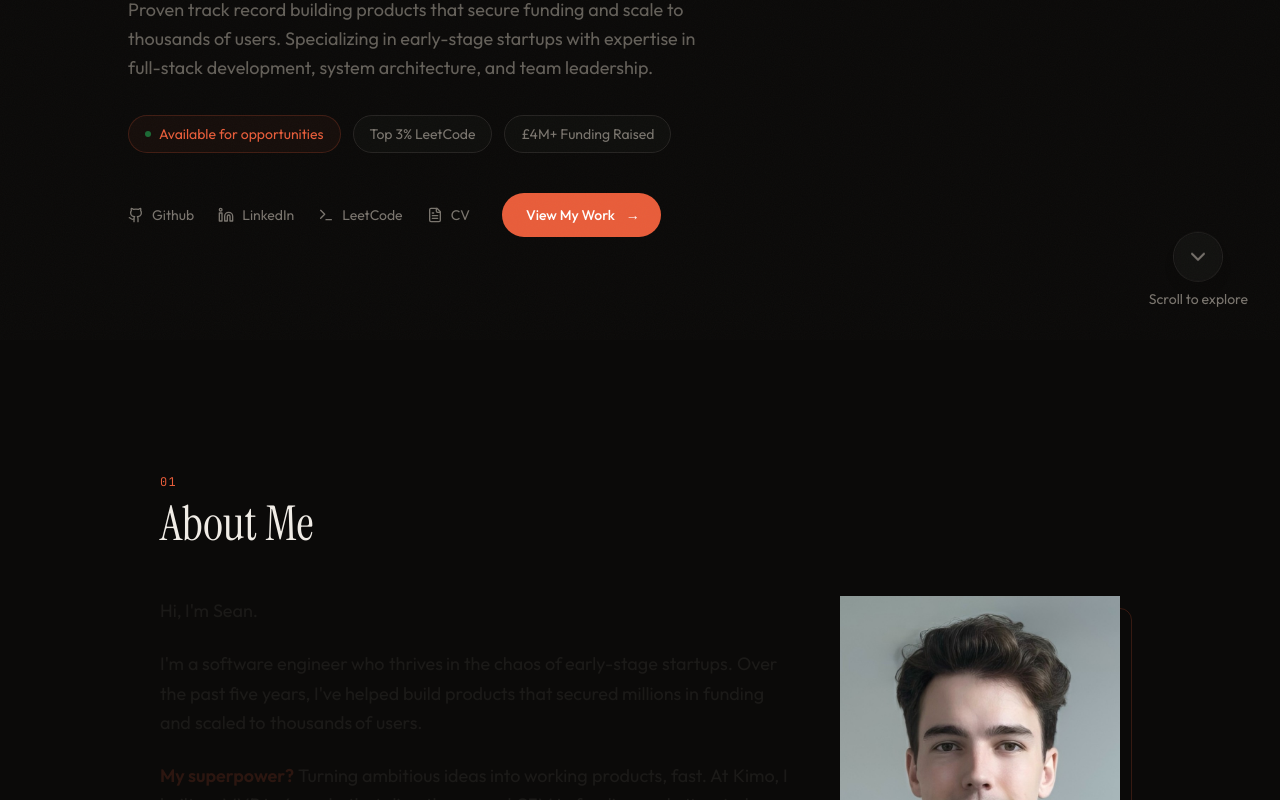
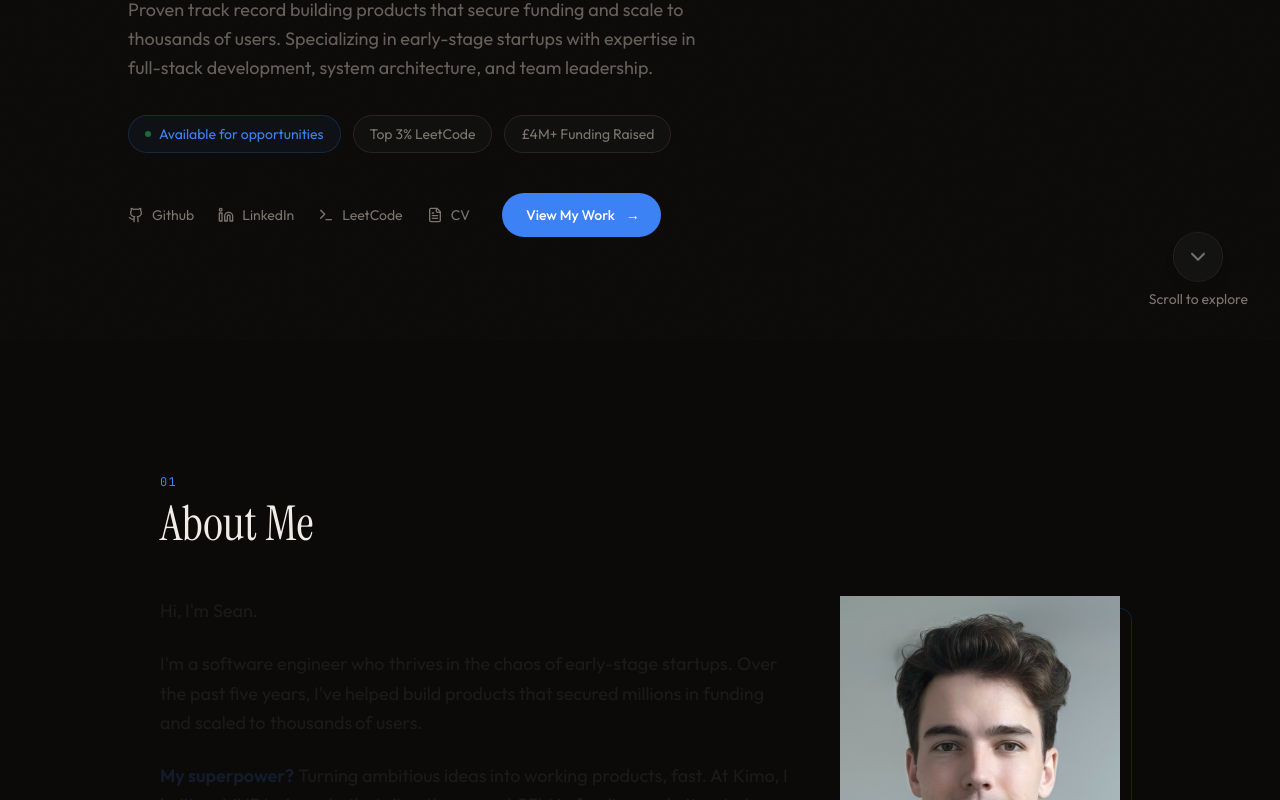
Before and after one commit to SeanJaeger1/Portfolio, a Next.js app: page / in a window 1280 px wide. Shown: the part 460-1260 px from the top of the page. Built offline with nearby package versions, Linux system fonts and the light colour scheme.

Commit message:
Switched to blue

```diff
--- a/styles/globals.css
+++ b/styles/globals.css
@@ -8,8 +8,8 @@
   --cinema-border: #262422;
   --cinema-text: #F0ECE6;
   --cinema-muted: #7A756E;
-  --cinema-accent: #E85D3A;
-  --cinema-accent-alt: #D4A853;
+  --cinema-accent: #3B82F6;
+  --cinema-accent-alt: #60A5FA;
 }
 
 html {
@@ -84,7 +84,7 @@ body {
 
 /* Accent selection highlight */
 ::selection {
-  background-color: rgba(232, 93, 58, 0.3);
+  background-color: rgba(59, 130, 246, 0.3);
   color: var(--cinema-text);
 }
 
--- a/tailwind.config.js
+++ b/tailwind.config.js
@@ -20,8 +20,8 @@ module.exports = {
           border: '#262422',
           text: '#F0ECE6',
           muted: '#7A756E',
-          accent: '#E85D3A',
-          accentAlt: '#D4A853',
+          accent: '#3B82F6',
+          accentAlt: '#60A5FA',
         },
       },
     },
```
Also changed, not shown: public/favicon.svg.
